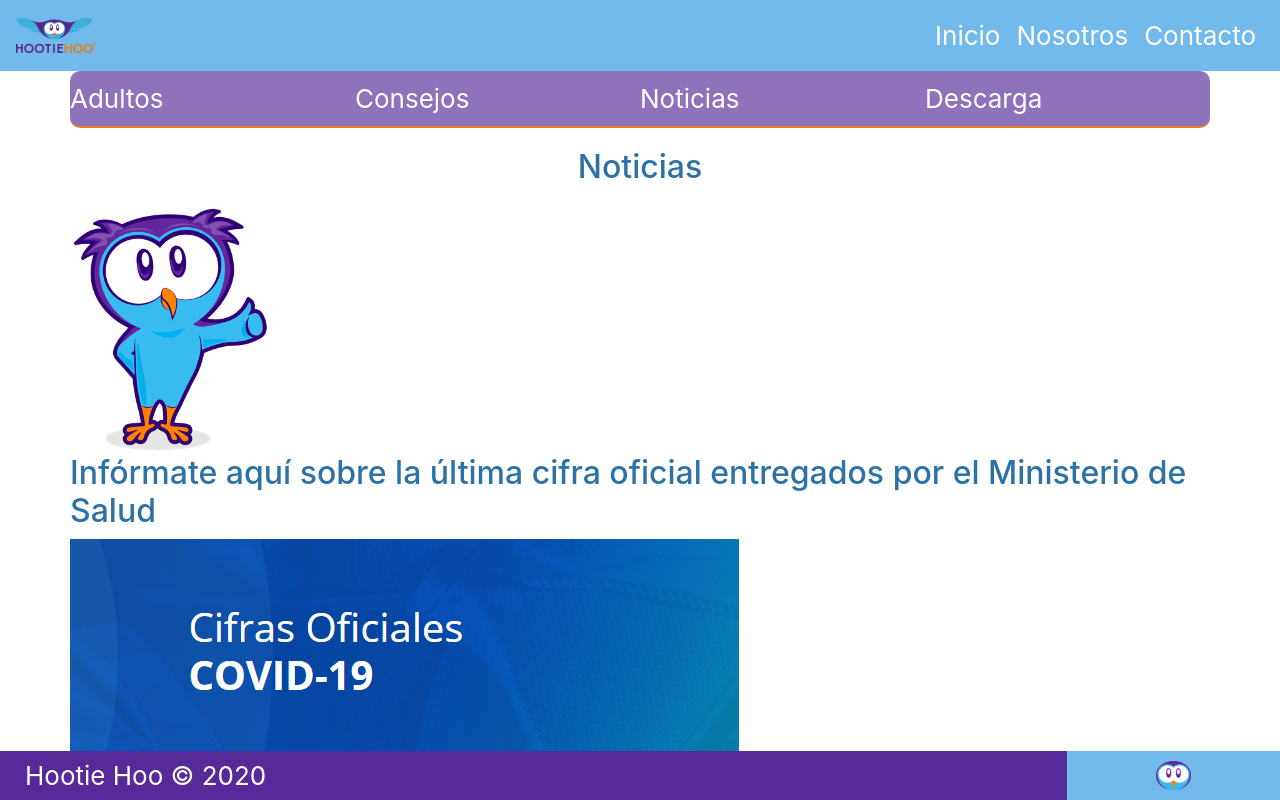
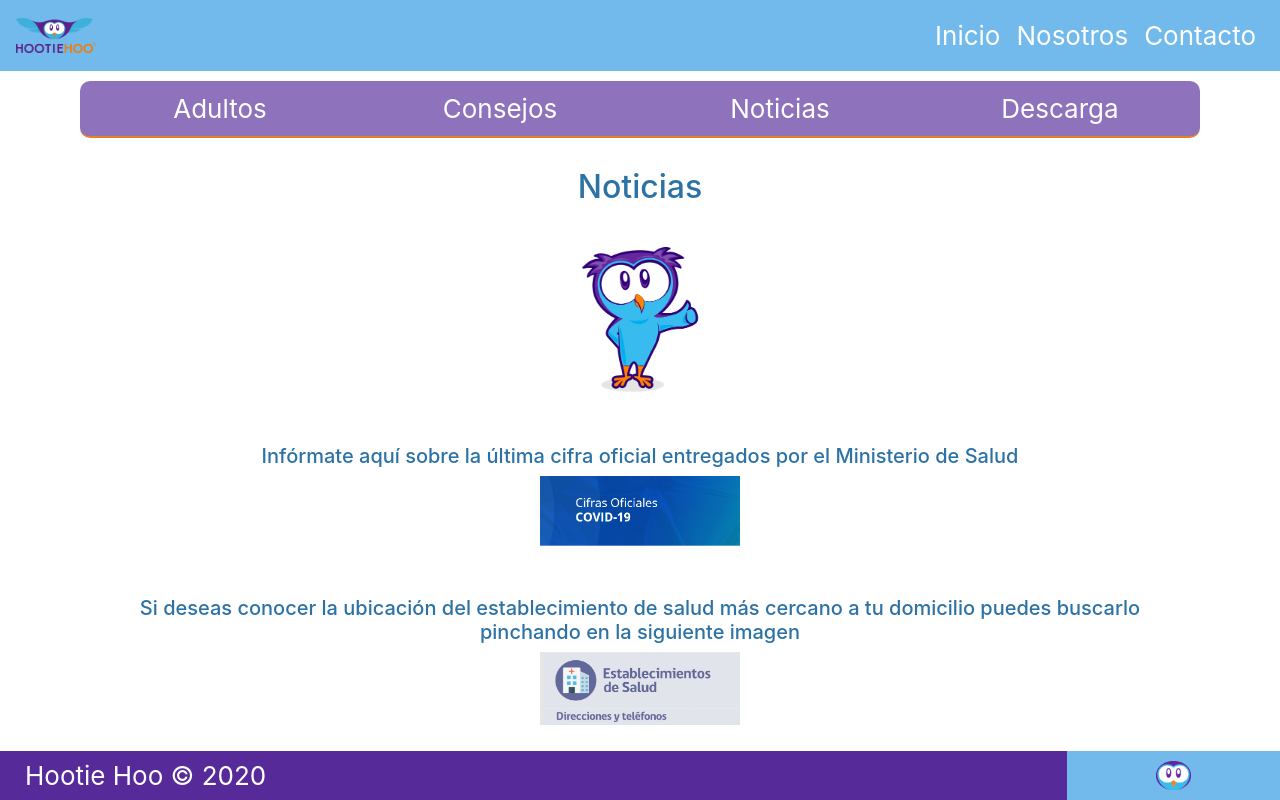
Before and after one commit to yoslianaguilar/covid-19_hootiehoo, a React (Create React App) app: page /adultNews in a window 1280 px wide. Shown: the top 800 px of the page. Built offline with nearby package versions, Linux system fonts and the light colour scheme.

Commit message:
Arreglo rutas con barra de navegacion secundaria

```diff
--- a/src/components/AdultNews.jsx
+++ b/src/components/AdultNews.jsx
@@ -3,29 +3,29 @@ import gob from '../Img/gob.png'
 import establecimientos from '../Img/establecimientos.png'
 import saludresponde from '../Img/saludresponde.png'
 import Personaje21 from '../Img/Personaje21.png'
+import '../css/adults.css';
 
 export const AdultNewsInf = () => {
     return (
-        <div className='news-content'>
-
-        <div className='news1'>
-        <h3>Noticias</h3>
-        <img class="projectImg" src={Personaje21}width='200px' alt="project Personaje"></img>
+        <div className='news'>
+<h3>Noticias</h3>
+        <div className='newsbox'>
+        <img class="projectImg" src={Personaje21} width='120px' alt="project Personaje"></img>
         </div>
 
-        <div className='news2'>
-        <h2>Infórmate aquí sobre la última cifra oficial entregados por el Ministerio de Salud</h2>
-        <a href="https://www.gob.cl/coronavirus/cifrasoficiales/" ><img class="projectImg" src={gob} alt="project gob"></img></a>
+        <div className='newsbox'>
+        <h5>Infórmate aquí sobre la última cifra oficial entregados por el Ministerio de Salud</h5>
+        <a href="https://www.gob.cl/coronavirus/cifrasoficiales/" ><img class="projectImg" src={gob} width='200px' alt="project gob"></img></a>
         </div>
 
-        <div className='news3'>
-        <h2>Si deseas conocer la ubicación del establecimiento de salud más cercano a tu domicilio puedes buscarlo pinchando en la siguiente imagen </h2>
-        <a href="https://saludresponde.minsal.cl/establecimientos-de-salud/" ><img class="projectImg" src={establecimientos} alt="project establecimientos"></img></a>
+        <div className='newsbox'>
+        <h5>Si deseas conocer la ubicación del establecimiento de salud más cercano a tu domicilio puedes buscarlo pinchando en la siguiente imagen </h5>
+        <a href="https://saludresponde.minsal.cl/establecimientos-de-salud/" ><img class="projectImg" src={establecimientos} width='200px' alt="project establecimientos"></img></a>
         </div>
 
-        <div className='news4'>
-        <h2>Tienes síntomas y no sabes que hacer, donde llamar, a donde ir o simplemente necesitas orientación ingresa Aquí </h2>
-        <a href="https://saludresponde.minsal.cl/" ><img class="projectImg" src={saludresponde} alt="project establecimientos"></img></a>
+        <div className='newsbox'>
+        <h5>Tienes síntomas y no sabes que hacer, donde llamar, a donde ir o simplemente necesitas orientación ingresa Aquí </h5>
+        <a href="https://saludresponde.minsal.cl/" ><img class="projectImg" src={saludresponde} width='200px' alt="project establecimientos"></img></a>
         </div>
 
        </div>
--- a/src/components/MaterialDownload.jsx
+++ b/src/components/MaterialDownload.jsx
@@ -2,22 +2,38 @@ import React from 'react';
 
 export const MaterialDownload = () => {
     return (
-        <div>
+        <div className='download'>
             <h3>Material para descargar</h3>
-    <h2>Modulo I - Tema 1 - "¿Qué está pasando?"</h2>
+
+            <div className='downbox'>
+    <h5>Modulo I - Tema 1 - "¿Qué está pasando?"</h5>
        <button><a href="https://drive.google.com/file/d/1wYdXjI50S1vLI-DyP-8FxTvwoq69WjDT/view?usp=sharing" download="HH_GanemosleAlVirus_PDF_M1_T1.pdf">Haz Click Aquí</a></button>
-    <h2>Modulo I - Tema 2 - "¿Qué es el COVID-19?"</h2>
+       </div>
+
+       <div className='downbox'>
+    <h5>Modulo I - Tema 2 - "¿Qué es el COVID-19?"</h5>
     <button><a href="https://drive.google.com/file/d/1Vqu1-Dk2vL_BOULappWrr_i6o-gIAno3/view?usp=sharing" download="HH_GanemosleAlVirus_PDF_M1_T2.pdf">Haz Click Aquí</a></button>
+    </div>
 
-    <h2>Modulo II - Tema 1 - "Cuidando las relaciones en cuarentena"</h2>
+    <div className='downbox'>
+    <h5>Modulo II - Tema 1 - "Cuidando las relaciones en cuarentena"</h5>
     <button><a href="https://drive.google.com/file/d/1Y5VbiQVtjX3ndVwuj14dV21ok6JRiIek/view?usp=sharing" download="HH_GanemosleAlVirus_PDF_M2_T1.pdf">Haz Click Aquí</a></button>
-    <h2>Modulo II - Tema 2 - "¿Cómo cambia la mente de los niños y niñas?"</h2>
+    </div>
+
+    <div className='downbox'>
+    <h5>Modulo II - Tema 2 - "¿Cómo cambia la mente de los niños y niñas?"</h5>
     <button><a href="https://drive.google.com/file/d/1iQQVfj_StSG7vdT7EhgSka8Kp2p76nbL/view?usp=sharing" download="HH_GanemosleAlVirus_PDF_M2_T2.pdf">Haz Click Aquí</a></button>
-    <h2>Modulo II - Tema 3 Psicohigiene: - "El cuidado de uno mismo y de los demás"</h2>
+    </div>
+
+    <div className='downbox'>
+    <h5>Modulo II - Tema 3 Psicohigiene: - "El cuidado de uno mismo y de los demás"</h5>
     <button><a href="https://drive.google.com/file/d/1asbFtRJcnq92RB0e1FfvBfNMqxY3i3Mf/view?usp=sharing" download="HH_GanemosleAlVirus_PDF_M2_T3.pdf">Haz Click Aquí</a></button>
+    </div>
 
-    <h2>Modulo III - Tema 1 - "Instalación y control de hábitos saludables para la inmunidad física y mental"</h2>
+    <div className='downbox'>
+    <h5>Modulo III - Tema 1 - "Instalación y control de hábitos saludables para la inmunidad física y mental"</h5>
     <button><a href="https://drive.google.com/file/d/1gWHMc8cjJZuOB3D0eQ1tErG9HQSkixK6/view?usp=sharing" download="HH_GanemosleAlVirus_PDF_M2_T3.pdf">Haz Click Aquí</a></button>
+    </div>
     </div>
     )
 }
--- a/src/css/adults.css
+++ b/src/css/adults.css
@@ -1,4 +1,4 @@
-.adults {
+.adults, .tips, .news, .download {
 display:flex;
 flex-direction: column;
 text-align:center;
@@ -7,87 +7,12 @@ justify-items: center;
 padding:10px;
 }
 
-h3 {
-    margin-top:10px;
-    align-items:center;   /* alinea verticalmente */
-    justify-items:center; /*alinea horizontalmente */
+.newsbox {
+    padding:20px;
+    margin-bottom:10px;
 }
 
-.text {
-    padding: 20px;
+.downbox {
+    text-align:left;
+    padding:20px;
 }
-
-.buttons-cont {
-display:grid;
-grid-template-rows: 1fr;
-grid-gap:10px;
-text-align: center;
-padding:20px;
-}
-
-button {
-   background-color:#572A99;
-   padding: 10px;
-   color:white;
-   border-radius: 30px;
-   width: 80%;
-   margin:2px;
-}
-
-.img-cont {
-    display:grid;
-    padding:20px;
-    align-items:center;   /* alinea verticalmente */
-    justify-items:center; /*alinea horizontalmente */
-}
-
-.tips {
-    display:grid;
-    flex-direction: column;
-    text-align:center;
-    justify-content: center;
-    justify-items: center;
-    padding:20px
-    }
-
-    .adult-routes{
-        display:grid;
-    }
-
-    link {
-        padding:0px;
-    }
-
-
-
-
-    h3 {
-        margin-top:10px;
-        align-items:center;   /* alinea verticalmente */
-        justify-items:center; /*alinea horizontalmente */
-    }
-
-    .text {
-        padding: 20px;
-    }
-
-    .buttons-cont {
-    display:flex;
-    grid-template-columns: 1fr 1fr 1fr;
-    text-align: center;
-    }
-
-      button {
-       background-color:#572A99;
-       padding: 10px;
-       color:white;
-       border-radius: 30px;
-       width: 80%;
-    }
-
-    .img-cont {
-        display:grid;
-        padding:20px;
-        align-items:center;   /* alinea verticalmente */
-        justify-items:center; /*alinea horizontalmente */
-    }
--- a/src/css/index.css
+++ b/src/css/index.css
@@ -248,7 +248,15 @@ p, a {
  .title, h3 {
   font-size:32px;
 }
-p, a {
-  font-size:26px;
+
+/* Download */
+.download {
+  margin-bottom:20px;
 }
+
+ .download, button a{
+ width:70%;
+ font-size:20px;
 }
+
+}
--- a/src/css/kids.css
+++ b/src/css/kids.css
@@ -1,6 +1,4 @@
-/* MOBILE FIRST */
-
-.kids {
+.kids, .quiz, .games, .videos{
     display:flex;
     flex-direction: column;
     text-align:center;
@@ -8,66 +6,3 @@
     justify-items: center;
     padding:20px;
     }
-
-/* .kids-routes {
-    display:grid;
-} */
-
-h3 {
-    margin-top:10px;
-    align-items:center;   /* alinea verticalmente */
-    justify-items:center; /*alinea horizontalmente */
-}
-
-h3 {
-    margin-top:10px;
-    align-items:center;   /* alinea verticalmente */
-    justify-items:center; /*alinea horizontalmente */
-}
-
-.text {
-    padding: 20px;
-}
-
-.images-cont {
-    display:flex;
-   flex-direction:column;
-    margin:2px;
-    padding:20px;
-}
-
-.squad-images {
-flex-direction:row;
-}
-
-.buttons-cont {
-display:grid;
-grid-template-columns: 1fr;
-text-align: center;
-justify-content:center;
-justify-items:center;
-justify-self:center;
-}
-
-.img-corona {
-    margin:10px;
-}
-
- /* button {
-   background-color:#572A99;
-   padding: 10px;
-   color:white;
-   border-radius: 30px;
-   width: 80%;
-} */
-
- /* .puma-cont {
-display:grid;
-grid-template-rows:1fr;
-padding:10px;
-} */
-
-.img-puma {
-    padding: 10px;
-
-}
--- a/src/views/adultNews.js
+++ b/src/views/adultNews.js
@@ -1,10 +1,11 @@
 import React from 'react';
 import { AdultNewsInf } from '../components/AdultNews.jsx';
 import {AdultsRouters} from '../routers/adultsRouters'
+import '../css/adults.css';
 
 export const AdultNews = () =>{
   return(
-    <div>
+    <div className='news'>
         <AdultsRouters />
     <AdultNewsInf />
     </div>
--- a/src/views/adultTips.js
+++ b/src/views/adultTips.js
@@ -1,10 +1,11 @@
 import React from 'react';
 import {  AdultTipsInf } from '../components/AdultTips.jsx';
 import {AdultsRouters} from '../routers/adultsRouters'
+import '../css/adults.css';
 
 export const PsicologicosTips = () =>{
   return(
-    <div>
+    <div className='tips'>
        <AdultsRouters />
     <AdultTipsInf />
     </div>
--- a/src/views/kidsGame.js
+++ b/src/views/kidsGame.js
@@ -5,9 +5,9 @@ import { KidsRouters } from '../routers/kidsRouters';
 
 export const kidsGame = () =>{
   return(
-    <div>
+    <div className ='games'>
           <KidsRouters />
-    Pagina de Juegos para los Niños
+    <h3>Juegos</h3>
     <GameJump/>
     <Puzzle/>
     </div>
--- a/src/views/kidsQuiz.js
+++ b/src/views/kidsQuiz.js
@@ -9,14 +9,12 @@ export const kidsQuiz = () =>{
   }
   const onError = () =>{
     alert("Respuesta Incorrecta")
-
   }
   return(
-    <div>
+    <div className ='quiz'>
           <KidsRouters />
-    Pagina de Trivias para los Niños
+    <h3>Trivias</h3>
       <Quiz onOk={onOk} onError={onError} questions={data.questions}/>
-
     </div>
   )
 }
--- a/src/views/kidsVideos.js
+++ b/src/views/kidsVideos.js
@@ -3,10 +3,9 @@ import { KidsRouters } from '../routers/kidsRouters';
 
 export const kidsVideos = () =>{
   return(
-    <div>
+    <div className ='videos'>
     <KidsRouters />
-    Pagina de Videos para los Niños
-
+    <h3>Videos</h3>
     </div>
   )
 }
--- a/src/views/materialDownload.js
+++ b/src/views/materialDownload.js
@@ -1,10 +1,11 @@
 import React from 'react';
 import { MaterialDownload } from '../components/MaterialDownload.jsx';
 import {AdultsRouters} from '../routers/adultsRouters'
+import '../css/adults.css';
 
 export const AdultMaterialDownload = () =>{
   return(
-    <div>
+    <div className='download'>
       <AdultsRouters />
     <MaterialDownload />
     </div>
```
